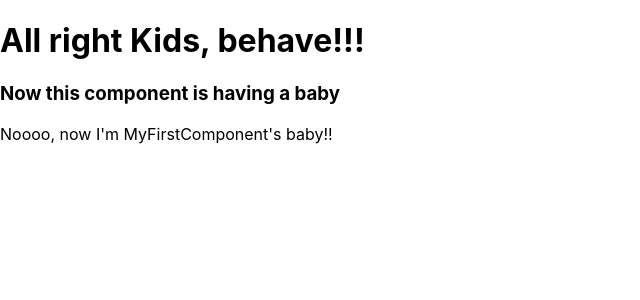
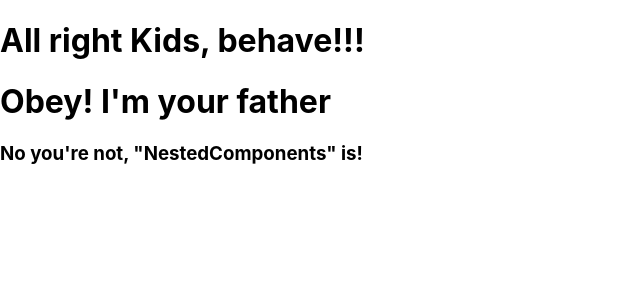
Before and after one commit to ilmariov/FrontEndDevLib-Training, a React (Create React App) app in the folder React/test-app/: page / in a window 1280 px wide. Shown: the top 300 px of the page, without its empty margins (0-640 px from the left). Built offline with nearby package versions, Linux system fonts and the light colour scheme.

Commit message:
nesting a class inside another component class

```diff
--- a/React/test-app/src/index.js
+++ b/React/test-app/src/index.js
@@ -19,8 +19,7 @@ root.render(JSX);*/
 const MyFirstComponent = function() {
     return (
         <div>
-            <h3>Now this component is having a baby</h3>
-            <ChildComponent />
+            <h3>No you're not, "NestedComponents" is!</h3>
         </div>
     );
 };
@@ -50,7 +49,7 @@ const ChildComponent = () => {
     );
 }
 
-/*class ParenComponent extends React.Component {
+class ParenComponent extends React.Component {
     constructor(props) {
         super(props);
     }
@@ -58,12 +57,12 @@ const ChildComponent = () => {
         return (
             <div>
                 <h1>Obey! I'm your father</h1>
-                <ChildComponent />
+                <MyFirstComponent />
             </div>
         );
     }
 }
-const gettingThis = <ParenComponent />;
+/*const gettingThis = <ParenComponent />;
 root.render(gettingThis);*/
 
 class NestedComponents extends React.Component {
@@ -74,7 +73,7 @@ class NestedComponents extends React.Component {
         return (
             <div>
                 <h1>All right Kids, behave!!!</h1>
-                <MyFirstComponent />
+                <ParenComponent />
             </div>
         );
     }
```
